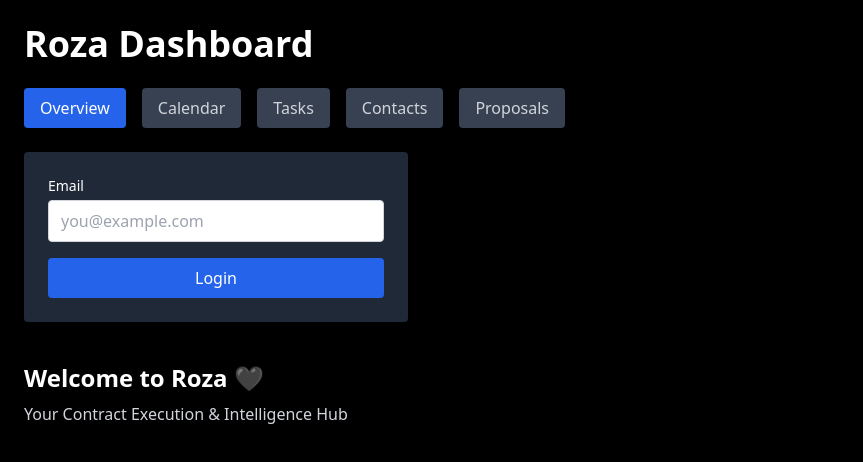
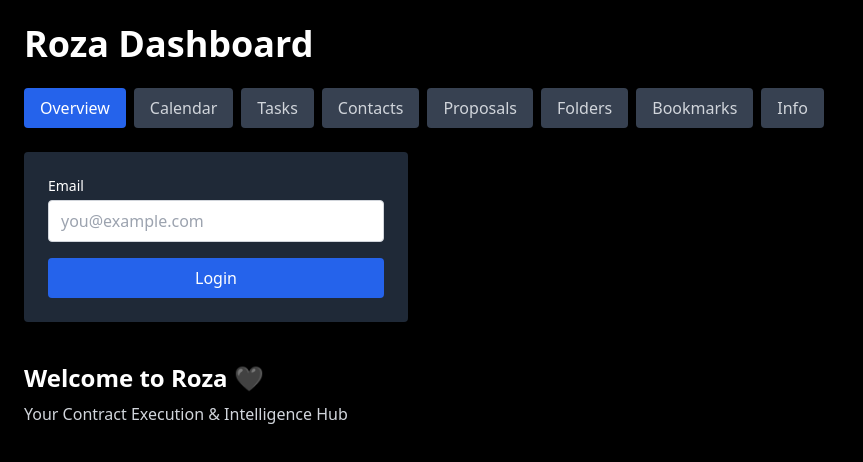
Before and after one commit to MrFord87/roza-FSG, a Next.js app: page /dashboard in a window 1280 px wide. Shown: the top 462 px of the page, without its empty margins (0-863 px from the left). Built offline with nearby package versions, Linux system fonts and the light colour scheme.

Commit message:
Update dashboard.js

```diff
--- a/pages/dashboard.js
+++ b/pages/dashboard.js
@@ -46,9 +46,17 @@ export default function Dashboard() {
                 Search SAM.gov
               </button>
             </div>
-            <p className="mt-4 text-red-500">🚫 No results found — try a different keyword or refine your search.</p>
+            <p className="mt-4 text-red-500">
+              🚫 No results found — try a different keyword or refine your search.
+            </p>
           </div>
         );
+      case 'folders':
+        return <p>📁 Folders: Store and organize key project documents here.</p>;
+      case 'bookmarks':
+        return <p>🔖 Bookmarks: Quick links to helpful contracting websites.</p>;
+      case 'info':
+        return <p>📘 Info Tab: Contracting definitions, guides, and glossary.</p>;
       default:
         return null;
     }
@@ -59,8 +67,17 @@ export default function Dashboard() {
       <h1 className="text-4xl font-bold mb-6">Roza Dashboard</h1>
 
       {/* Tabs */}
-      <div className="flex gap-4 mb-6">
-        {['overview', 'calendar', 'tasks', 'contacts', 'proposals'].map((tab) => (
+      <div className="flex flex-wrap gap-2 mb-6">
+        {[
+          'overview',
+          'calendar',
+          'tasks',
+          'contacts',
+          'proposals',
+          'folders',
+          'bookmarks',
+          'info',
+        ].map((tab) => (
           <button
             key={tab}
             onClick={() => setActiveTab(tab)}
@@ -75,7 +92,7 @@ export default function Dashboard() {
         ))}
       </div>
 
-      {/* Login Box */}
+      {/* Login Box (only visible on overview) */}
       {activeTab === 'overview' && (
         <form className="bg-gray-800 p-6 rounded shadow-md w-full max-w-sm mb-10">
           <label htmlFor="email" className="block text-sm font-medium mb-1">
```
